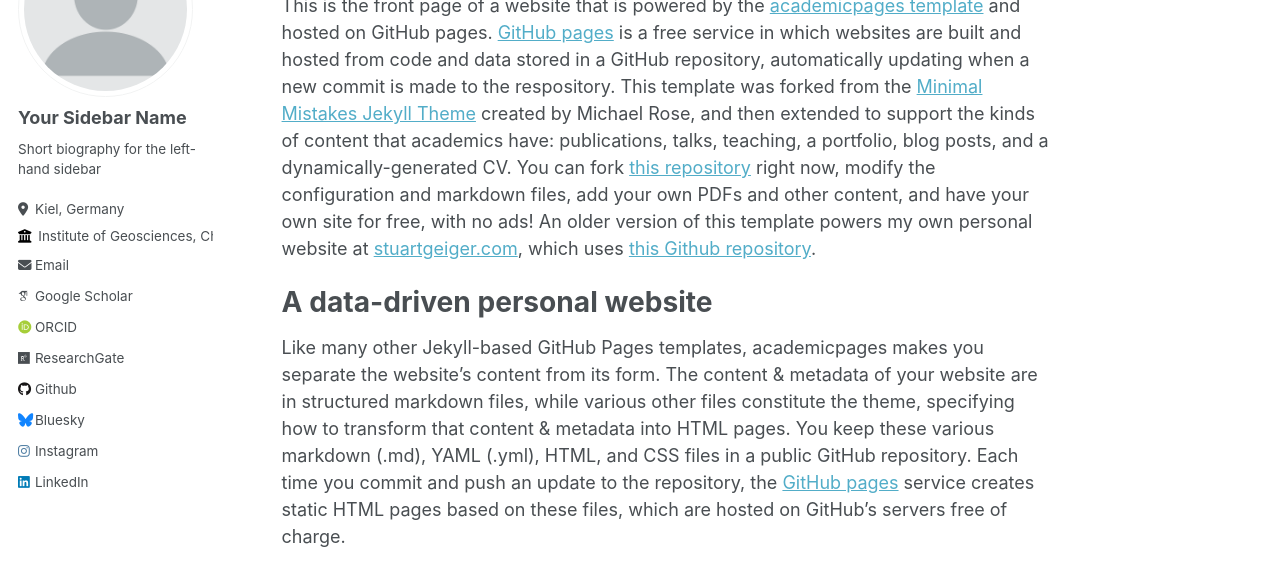
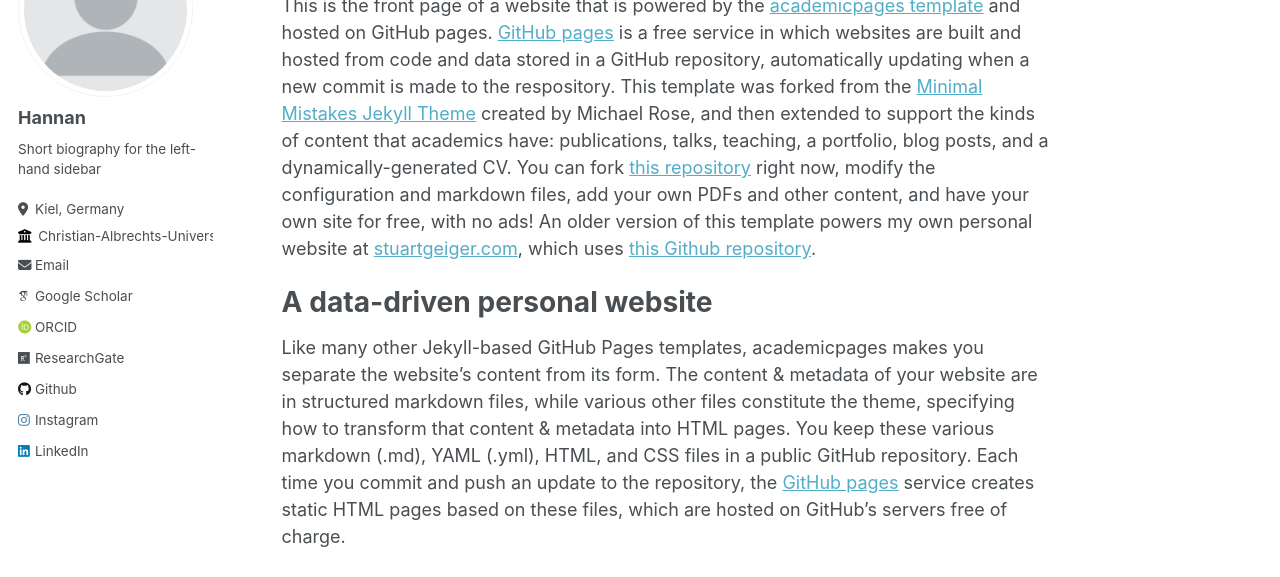
Before and after one commit to hannanmustajab/hannanmustajab.github.io, a Jekyll site: the page built from _pages/about.md, in a window 1280 px wide. Shown: the part 164-741 px from the top of the page. Built offline with Jekyll 4.4.1, drawn with Linux system fonts in a browser that asks for light colours; some web fonts are replaced; some of the changed lines change nothing that is shown.

Commit message:
Update _config.yml

```diff
--- a/_config.yml
+++ b/_config.yml
@@ -22,11 +22,11 @@
 author:
   # Biographic information
   avatar           : "profile.png"
-  name             : "Your Sidebar Name"
+  name             : "Hannan"
   pronouns         : # example: "she/her"
   bio              : "Short biography for the left-hand sidebar"
   location         : "Kiel, Germany"
-  employer         : "Institute of Geosciences, Christian-Albrechts-Universität zu Kiel."
+  employer         : "Christian-Albrechts-Universität zu Kiel."
   uri              : # URL
   email            : "abdul-hannan.mustajab@ifg.uni-kiel.de"
 
@@ -47,7 +47,7 @@
   stackoverflow    : # User number or user number and name (i.e., use "1" or "1/jeff-atwood")
 
   # Social media
-  bluesky          : "bsky.app" # Replace this with you Bluesky username
+  bluesky          : # Replace this with you Bluesky username
   facebook         : # Username
   flickr           : # Username
   foursquare       : # Username
@@ -200,16 +200,16 @@
 # Collections
 collections:
   teaching:
-    output: true
+    output: false
     permalink: /:collection/:path/
   publications:
-    output: true
+    output: false
     permalink: /:collection/:path/
   portfolio:
-    output: true
+    output: false
     permalink: /:collection/:path/
   talks:
-    output: true
+    output: false
     permalink: /:collection/:path/
 
 
```
